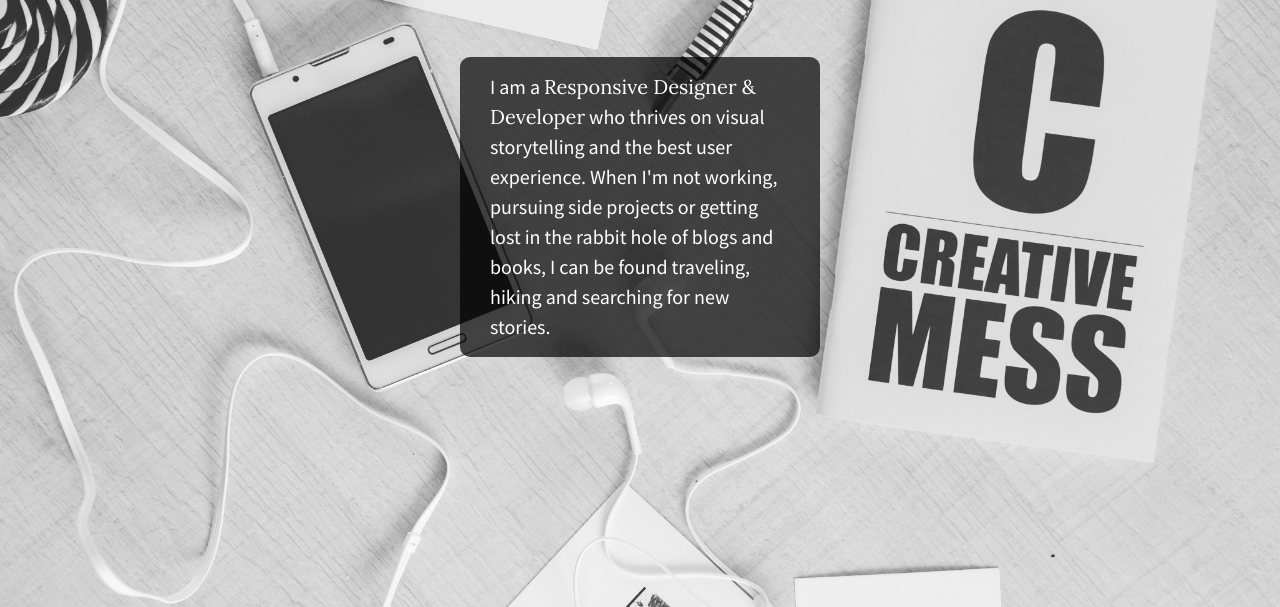
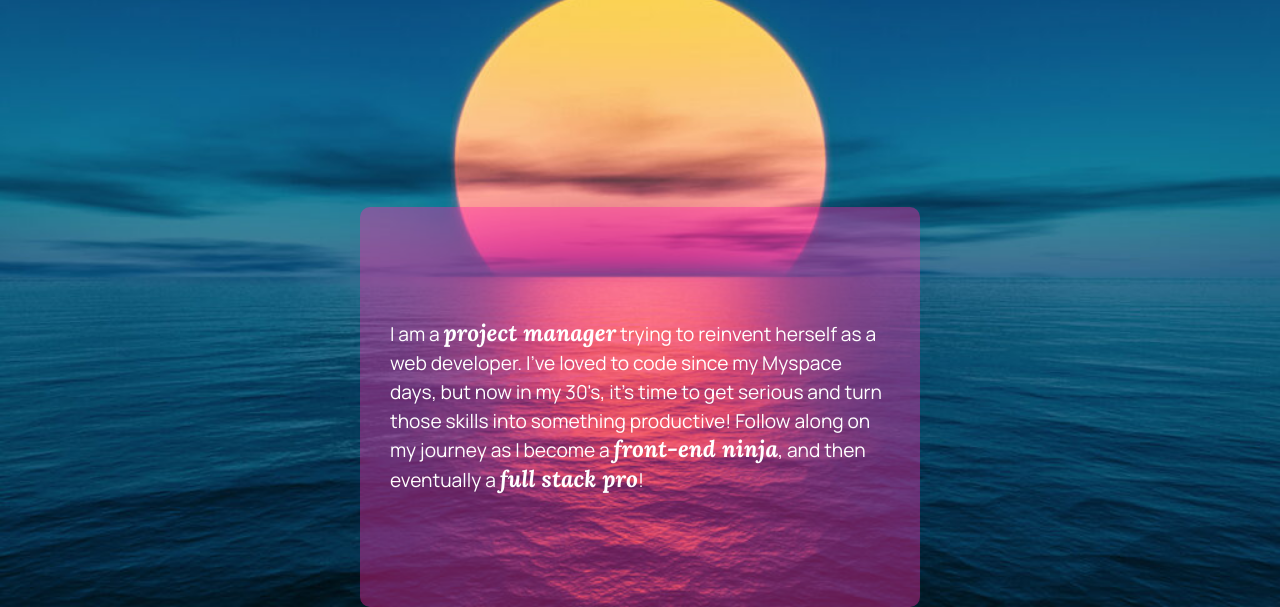
Before and after one commit to kaylataras/206-center-flexbox-starter, a plain HTML site: page index.html in a window 1280 px wide. Shown: the part 193-800 px from the top of the page. Drawn offline with nearby package versions, Linux system fonts and the light colour scheme.

Commit message:
Personalized the index

```diff
--- a/css/main.css
+++ b/css/main.css
@@ -97,9 +97,10 @@ textarea {
 
 /*Large Background Image*/
 html {
-    background: url(../img/bkgd2.jpg) no-repeat center center fixed;
+    background: url(../img/AdobeStock_313560286-1024x682.jpg) no-repeat top center fixed;
     background-size: cover;
     height: 100%;
+    font-size: 16px;
 }
 
 body {
@@ -112,29 +113,49 @@ body {
     width: 100%;
     display: flex;
     justify-content:center;
-    align-items: center;
+    align-items:center;
+    align-content: space-between;
+    flex-wrap: wrap;
+}
+
+#header{
+    font-family: 'Manrope', sans-serif;
+    font-size: 3.5em;
+    color: #fff;
+    font-weight: 700;
+    width: 100%;
+    display: flex;
+    flex-direction: row;
+    justify-content: center;
+    align-items: top;
+    height: 300px;
+    margin-top:100px;
+    text-align: center;
 }
 
 #content {
-    background: #222;
-    background:rgba(0,0,0,0.7);
+    background: #ff1cb3;
+    background:rgba(255, 41, 166, 0.4);
     color: #fff;
-    font-family: 'Source Sans Pro', sans-serif;
-    font-weight: 300;
-    font-size: 1.25em;
+    font-family: 'Manrope', sans-serif;
+    font-weight: 400;
+    font-size: 1.2em;
     line-height: 1.5em;
     border-radius: 10px;
     padding: 0px 30px;
-    width: 300px;
-    height: 300px;
+    width: 500px;
+    height: 400px;
     display: flex;
-    align-items: center;
+    flex-direction: row;
+    align-items:center;
     justify-content: center;
-
 }
 
 #content p span {
     font-family: 'Lora', sans-serif;
+    font-size: 1.2em;
+    font-weight: 800;
+    font-style: italic;
 }
 
 
--- a/index.html
+++ b/index.html
@@ -13,7 +13,13 @@
         <link rel="stylesheet" href="css/normalize.css">
         <link rel="stylesheet" href="css/main.css">
         <script src="js/vendor/modernizr-2.8.3.min.js"></script>
-        <link href="https://fonts.googleapis.com/css?family=Lora|Source+Sans+Pro:400,700" rel="stylesheet">
+        <link rel="preconnect" href="https://fonts.googleapis.com">
+        <link rel="preconnect" href="https://fonts.gstatic.com" crossorigin>
+        <link rel="preconnect" href="https://fonts.googleapis.com">
+        <link rel="preconnect" href="https://fonts.gstatic.com" crossorigin>
+        <link rel="preconnect" href="https://fonts.googleapis.com">
+        <link rel="preconnect" href="https://fonts.gstatic.com" crossorigin>
+        <link href="https://fonts.googleapis.com/css2?family=Lora:ital,wght@0,400;1,700&family=Manrope:wght@400;700&family=Montserrat:wght@700&display=swap" rel="stylesheet">
     </head>
     <body>
         <!--[if lt IE 8]>
@@ -23,8 +29,11 @@
         <!-- Add your site or application content here -->
 
         <section class="wrapper">
+            <div id="header">
+                Hey, I'm Kayla
+            </div>
             <div id="content">
-                <p>I am a <span>Responsive Designer & Developer</span> who thrives on visual storytelling and the best user experience. When I'm not working, pursuing side projects or getting lost in the rabbit hole of blogs and books, I can be found traveling, hiking and searching for new stories.</p>
+                <p>I am a <span>project manager</span> trying to reinvent herself as a web developer. I've loved to code since my Myspace days, but now in my 30's, it's time to get serious and turn those skills into something productive! Follow along on my journey as I become a <span>front-end ninja</span>, and then eventually a <span>full stack pro</span>!</p>
             </div>
         </section>
 
```
Also changed, not shown: img/AdobeStock_313560286-1024x682.jpg (added).
